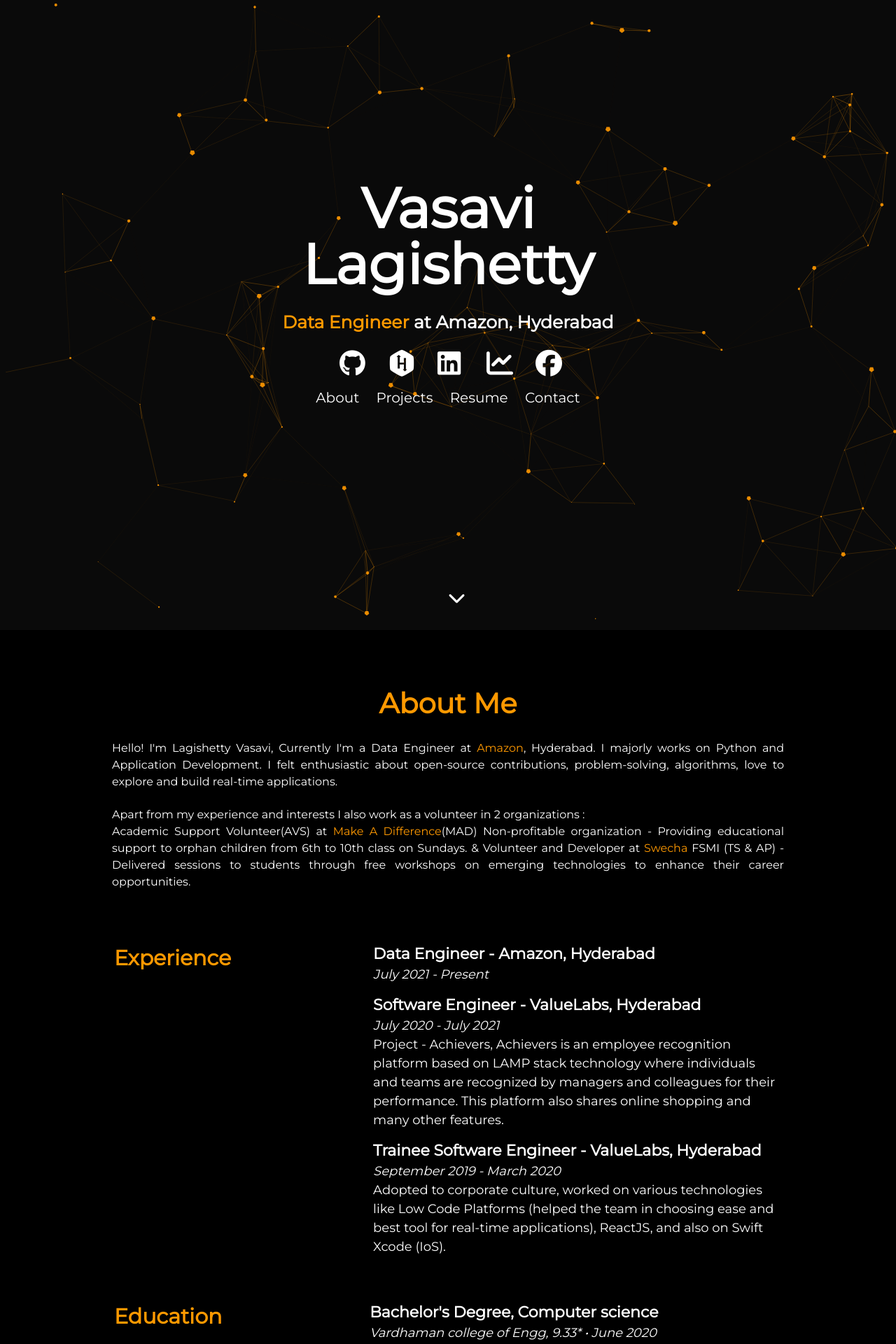
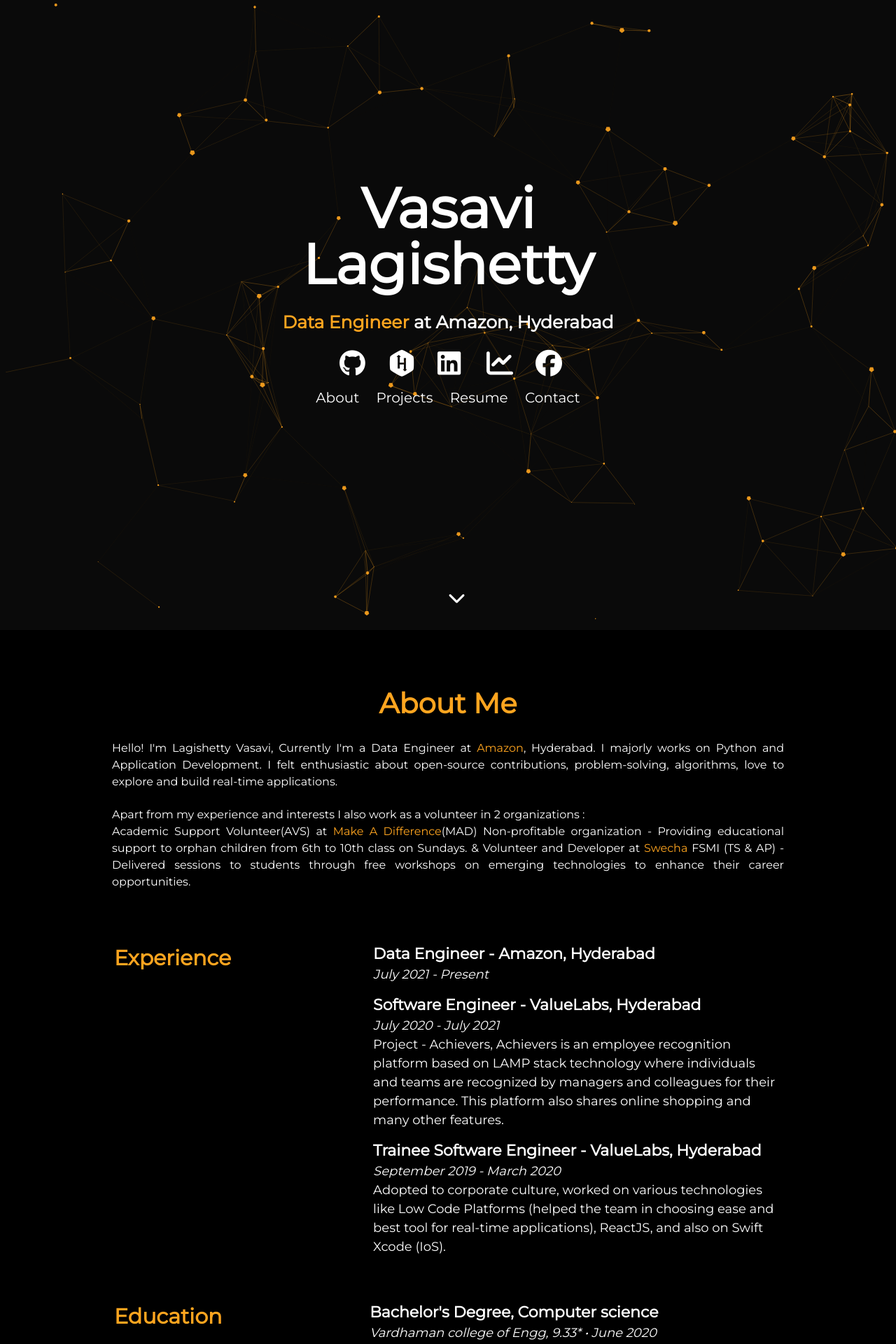
Before and after one commit to VasaviLagishetty/VasaviLagishetty.github.io, a Jekyll site: the page built from index.html, in a window 1280 px wide. Shown: the top 1920 px of the page at 70% size. Built offline with Jekyll 4.4.1, drawn with Linux system fonts in a browser that asks for light colours; nearby versions of some CDN libraries.

Commit message:
color adjustment

```diff
--- a/_includes/about.html
+++ b/_includes/about.html
@@ -3,7 +3,7 @@
   <script src='https://kit.fontawesome.com/a076d05399.js'></script>
    <style>
      th{
-       color: #FF9900;
+       color: #ffa51f;
        padding-right: 50px;
        vertical-align: top;
        font-size: 18px;
@@ -17,7 +17,7 @@
        margin-bottom: 15px;
      }
      h1,h2,h3{
-       color: #FF9900;
+       color: #ffa51f;
      }
      i{
        margin-bottom: 35px;
@@ -74,8 +74,8 @@
  <body style="background-color:black;color: white">
 <div class="user-details">
   <h1> About Me </h1>
-  <p id="info1">Hello! I'm Lagishetty Vasavi, Currently I'm a Data Engineer at <span style="color: #FF9900;">Amazon</span>, Hyderabad. I majorly works on Python and Application Development. I felt enthusiastic about open-source contributions, problem-solving, algorithms, love to explore and build real-time applications.</p>
-  <p id="info">Apart from my experience and interests I also work as a volunteer in 2 organizations :<br>Academic Support Volunteer(AVS) at <span style="color: #FF9900;">Make A Difference</span>(MAD) Non-profitable organization - Providing educational support to orphan children from 6th to 10th class on Sundays. & Volunteer and Developer at <span style="color: #FF9900;">Swecha</span> FSMI (TS & AP) - Delivered sessions to students through free workshops on emerging technologies to enhance their career opportunities.</p>
+  <p id="info1">Hello! I'm Lagishetty Vasavi, Currently I'm a Data Engineer at <span style="color: #ffa51f;">Amazon</span>, Hyderabad. I majorly works on Python and Application Development. I felt enthusiastic about open-source contributions, problem-solving, algorithms, love to explore and build real-time applications.</p>
+  <p id="info">Apart from my experience and interests I also work as a volunteer in 2 organizations :<br>Academic Support Volunteer(AVS) at <span style="color: #ffa51f;">Make A Difference</span>(MAD) Non-profitable organization - Providing educational support to orphan children from 6th to 10th class on Sundays. & Volunteer and Developer at <span style="color: #ffa51f;">Swecha</span> FSMI (TS & AP) - Delivered sessions to students through free workshops on emerging technologies to enhance their career opportunities.</p>
   </div><br><br>
 <table>
   <tr>
--- a/_includes/contact.html
+++ b/_includes/contact.html
@@ -19,7 +19,7 @@
             color: white;
         }
         a:hover{
-            color: #FF9900;
+            color: #ffa51f;
         }
         #icon{
             margin-bottom: 0px;
--- a/_includes/footer.html
+++ b/_includes/footer.html
@@ -20,7 +20,7 @@
 
     #icon-up:hover{
       background-color: black;
-      color: #FF9900;
+      color: #ffa51f;
     }
     @media only screen and (min-width: 550px) {
     #p1{
--- a/_includes/header.html
+++ b/_includes/header.html
@@ -5,7 +5,7 @@
   <div class="header">
       <h1>
         <span class="site-title">{{site.username}}</span>
-        <span class="site-description"><span style="color: #FF9900;">Data Engineer</span> at Amazon, Hyderabad</span>
+        <span class="site-description"><span style="color: #ffa51f;">Data Engineer</span> at Amazon, Hyderabad</span>
       </h1>
       {% include social_links.html %}
       <div class="header-links">
--- a/assets/css/main.css
+++ b/assets/css/main.css
@@ -3825,7 +3825,7 @@
 }
 .header-links .link:active,
 .header-links .link:hover{
-	color: #FF9900;
+	color: #ffa51f;
 }
 @media only screen and (min-width: 550px) {
 	.header-links .link {
@@ -3855,7 +3855,7 @@
 }
 .header-icons #icon:active,
 .header-icons #icon:hover {
-	color: #FF9900;
+	color: #ffa51f;
 }
 
 .header-icons #icon1 {
@@ -3870,7 +3870,7 @@
 }
 .header-icons #icon1:active,
 .header-icons #icon1:hover {
-	color: #FF9900;
+	color: #ffa51f;
 }
 
 @media only screen and (min-width: 550px) {
@@ -3907,7 +3907,7 @@
 .down #icon:hover,
 .footer a:active,
 .footer a:hover {
-	color: #FF9900;
+	color: #ffa51f;
 }
 #about {
 	width:90%;
@@ -4010,7 +4010,7 @@
 	margin:10px 0;
 	padding:6px;
 	color:#000;
-	background-color: #FF9900;
+	background-color: #ffa51f;
 	border-radius: 8px;
 	text-align:center;
 	outline:0;
@@ -4022,7 +4022,7 @@
 .project-link:active,
 .project-link:hover {
 	background-color:#000;
-	color: #FF9900;
+	color: #ffa51f;
 	transition:color .3s ease-in,
 	background-color .3s ease-in,
 }
--- a/assets/js/main.js
+++ b/assets/js/main.js
@@ -10,13 +10,13 @@
                 }
             },
             color: {
-                value: "#FF9900"
+                value: "#ffa51f"
             },
             shape: {
                 type: "polygon",
                 stroke: {
                     width: 0,
-                    color: "#FF9900"
+                    color: "#ffa51f"
                 },
                 polygon: {
                     nb_sides: 5
@@ -50,7 +50,7 @@
             line_linked: {
                 enable: !0,
                 distance: 150,
-                color: "#FF9900",
+                color: "#ffa51f",
                 opacity: .4,
                 width: 1
             },
```
